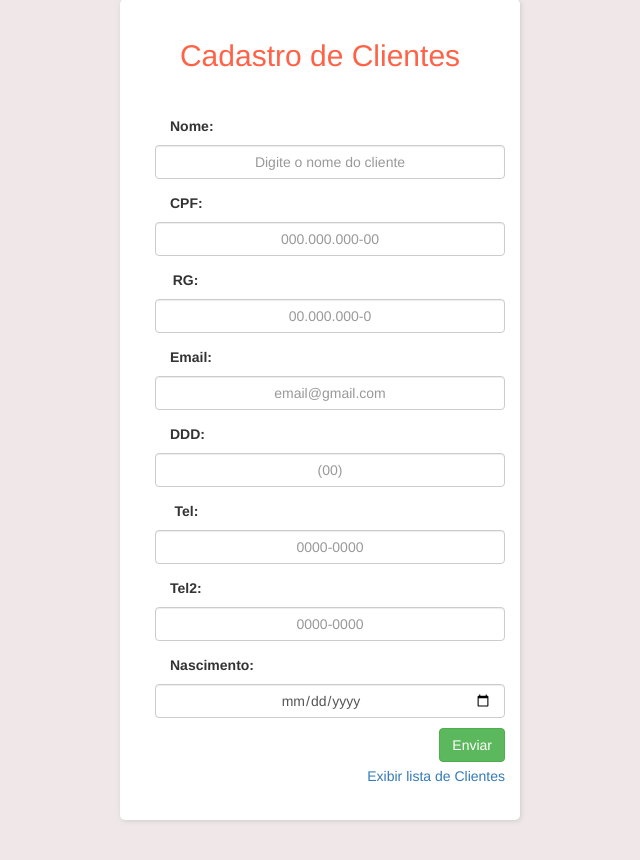
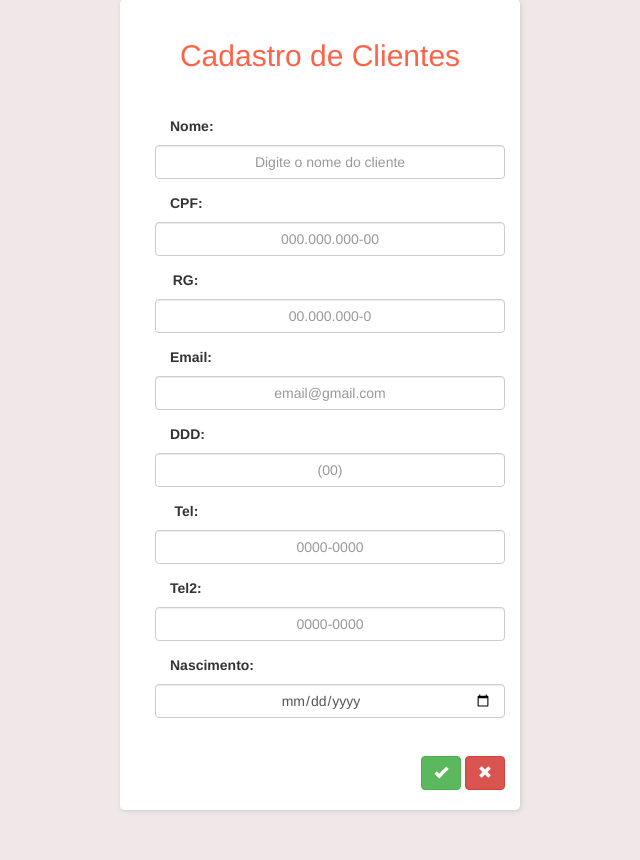
Before and after one commit to ericvbueno/CRUD, a PHP site: page /formulario.php in a window 1280 px wide. Shown: the part 41-901 px from the top of the page, without its empty margins (320-960 px from the left). After the commit the page ends 853 px from the top, so only its background shows below. Run offline with PHP 8.4, Linux system fonts and the light colour scheme; the visitor is signed in with stand-in values (Sample User, id 1); data that the repository does not hold is empty.

Commit message:
glyphicon

```diff
--- a/Projeto_CRUD/formulario.php
+++ b/Projeto_CRUD/formulario.php
@@ -57,11 +57,15 @@ $row_usuario = mysqli_fetch_assoc($resultado_usuario);
       <p><label class="control-label col-sm-2" for="tel2">Tel2:</label>
         <input type="tel" class="form-control" id="tel2" name="cliente_tel2" required maxlength="8" pattern="[0-9]+$" placeholder="0000-0000" /></p>
       <p><label class="control-label col-sm-2" for="nasc">Nascimento:</label>
-        <input type="date" class="form-control" id="nasc" name="cliente_nasc" required maxlength="10" pattern="[0-9]{2}\/[0-9]{2}\/[0-9]{4}$" placeholder="00/00/0000" /></p>
+        <input type="date" class="form-control" id="nasc" name="cliente_nasc" required maxlength="10" pattern="[0-9]{2}\/[0-9]{2}\/[0-9]{4}$" placeholder="00/00/0000" /></p><br>
 
 
-      <button type="submit" class="btn btn-success send-btn">Enviar</button>
-      <p><a href="Lista.php" target="_self">Exibir lista de Clientes</a></p>
+      <button type="submit" class="btn btn-success send-btn">
+      <span class="glyphicon glyphicon-ok" aria-hidden="true"></span>
+      </button>
+
+      <a type="reset" href="Lista.php" target="_self" class="btn btn-danger">
+        <span class="glyphicon glyphicon-remove" aria-hidden="true"></span> </a>
     </form>
   </div>
   <script src="validacao.js"></script>
```
